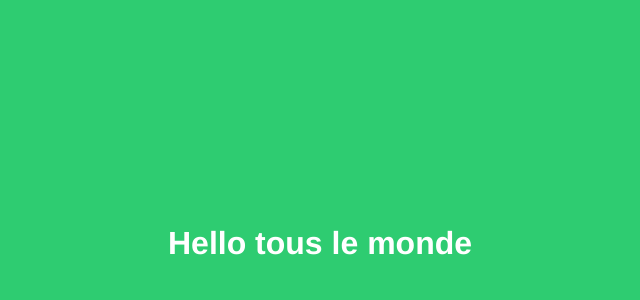
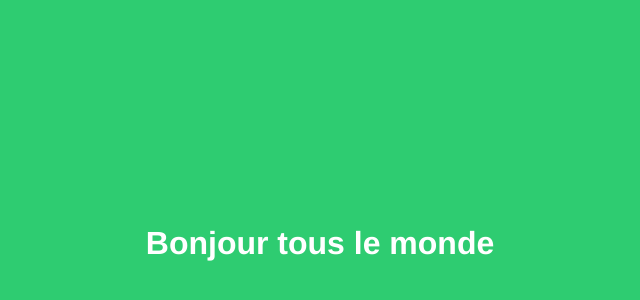
Before and after one commit to Alaainou/hello, a plain HTML site: page index.html in a window 1280 px wide. Shown: the part 116-416 px from the top of the page, without its empty margins (328-968 px from the left). Drawn offline with Linux system fonts and the light colour scheme.

Commit message:
Hello => Bonjour

```diff
--- a/index.html
+++ b/index.html
@@ -19,6 +19,6 @@
     </style>
   </head>
   <body>
-    <h1>Hello tous le monde </h1>
+    <h1>Bonjour tous le monde </h1>
   </body>
 </html>
```
